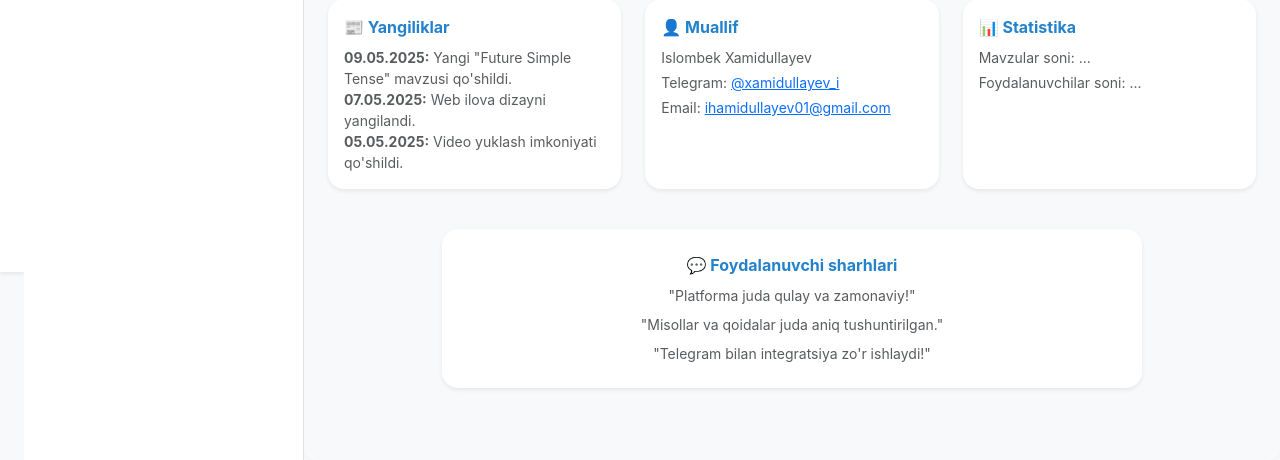
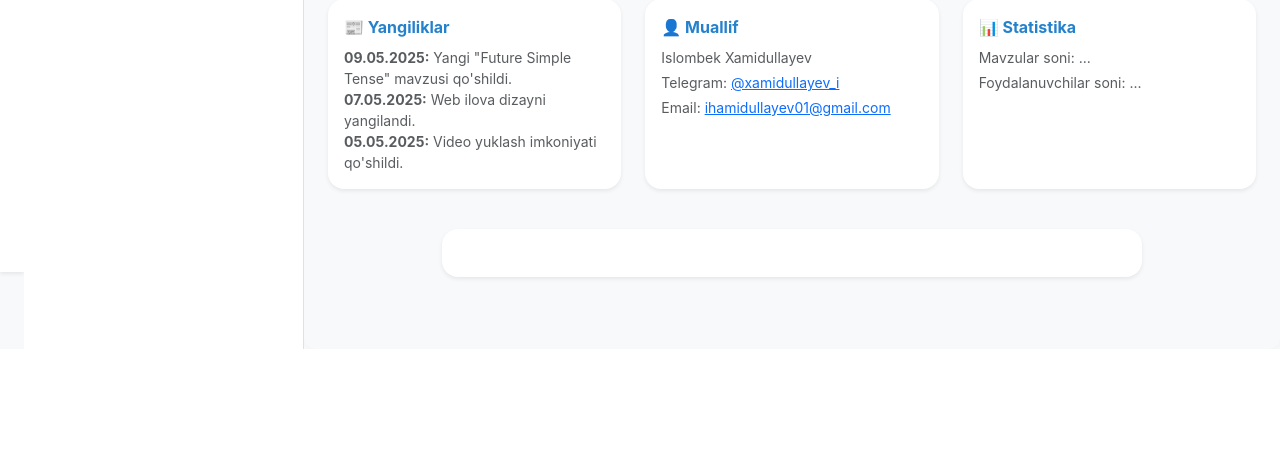
Before and after one commit to xamidullayevI/EduVerseBot, a Flask app: page / in a window 1280 px wide. Shown: the part 528-988 px from the top of the page. After the commit the page ends 877 px from the top, so only its background shows below. Run offline with Flask 3, Linux system fonts and the light colour scheme; data that the repository does not hold is empty; some libraries are stand-ins or nearby versions.

Commit message:
sertggfaesrgdrtggsrtg

```diff
--- a/WEB-APP/static/app.js
+++ b/WEB-APP/static/app.js
@@ -397,15 +397,21 @@
 function loadWelcomeStats() {
     // Statistika
     fetch('/api/stats').then(r=>r.json()).then(data => {
-        if (data.users_count !== undefined) {
-            const users = document.getElementById('stats-users');
-            if (users) users.textContent = data.users_count;
+        const users = document.getElementById('stats-users');
+        if (users && data.users_count !== undefined) {
+            users.textContent = data.users_count;
+        } else if (!users) {
+            console.warn('Element with id="stats-users" not found in DOM');
         }
-    });
+    }).catch(err => console.error('Stats API error:', err));
     fetch('/api/topics').then(r=>r.json()).then(data => {
         const topics = document.getElementById('stats-topics');
-        if (topics) topics.textContent = data.length;
-    });
+        if (topics && Array.isArray(data)) {
+            topics.textContent = data.length;
+        } else if (!topics) {
+            console.warn('Element with id="stats-topics" not found in DOM');
+        }
+    }).catch(err => console.error('Topics API error:', err));
     // Yangiliklar
     fetch('/api/news').then(r=>r.json()).then(news => {
         const newsList = document.querySelector('.welcome ul.list-unstyled');
@@ -418,7 +424,6 @@
         const fbBox = document.querySelector('.welcome .bg-white.rounded-4.shadow-sm.p-4');
         if(fbBox) {
             fbBox.innerHTML = renderFeedbackBox(feedbacks);
-            // Toggle uchun event
             const toggle = fbBox.querySelector('.feedback-toggle');
             if (toggle) {
                 toggle.onclick = function() {
--- a/WEB-APP/templates/index.html
+++ b/WEB-APP/templates/index.html
@@ -85,12 +85,7 @@
                                 </div>
                             </div>
                         </div>
-                        <div class="bg-white rounded-4 shadow-sm p-4 mt-4 mx-auto" style="max-width:700px;">
-                            <div class="fw-bold mb-2" style="color:#2481cc;">💬 Foydalanuvchi sharhlari</div>
-                            <div class="small text-muted mb-2">"Platforma juda qulay va zamonaviy!"</div>
-                            <div class="small text-muted mb-2">"Misollar va qoidalar juda aniq tushuntirilgan."</div>
-                            <div class="small text-muted">"Telegram bilan integratsiya zo'r ishlaydi!"</div>
-                        </div>
+                        <div class="bg-white rounded-4 shadow-sm p-4 mt-4 mx-auto" style="max-width:700px;"></div>
                     </div>
                 {% endif %}
             </main>
```
